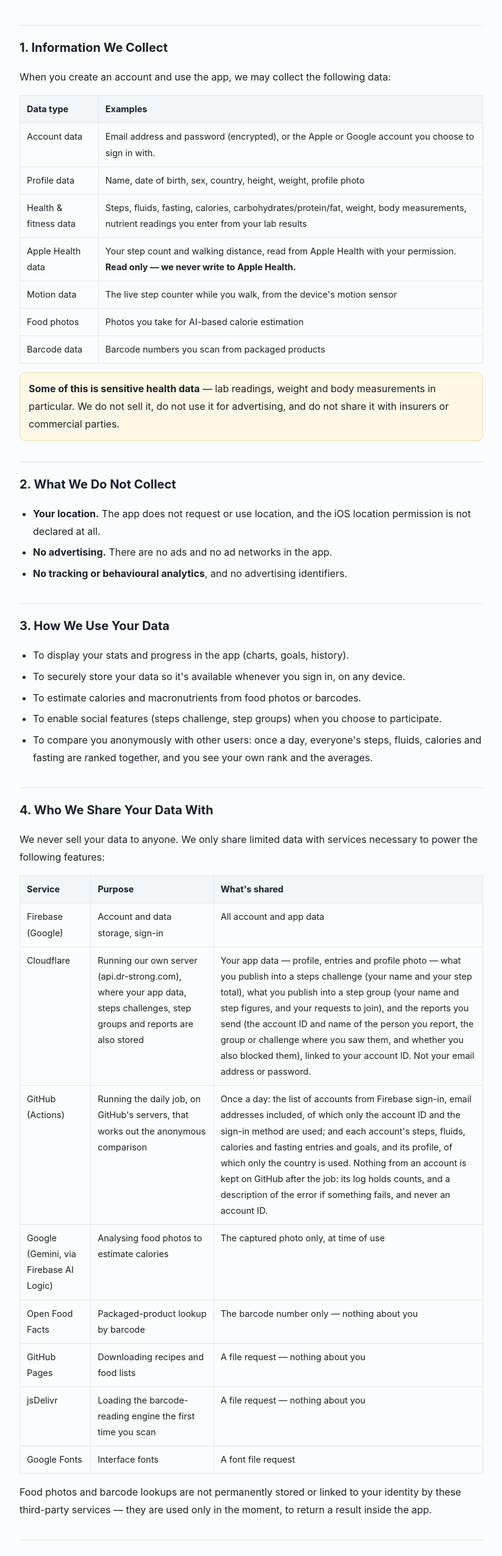
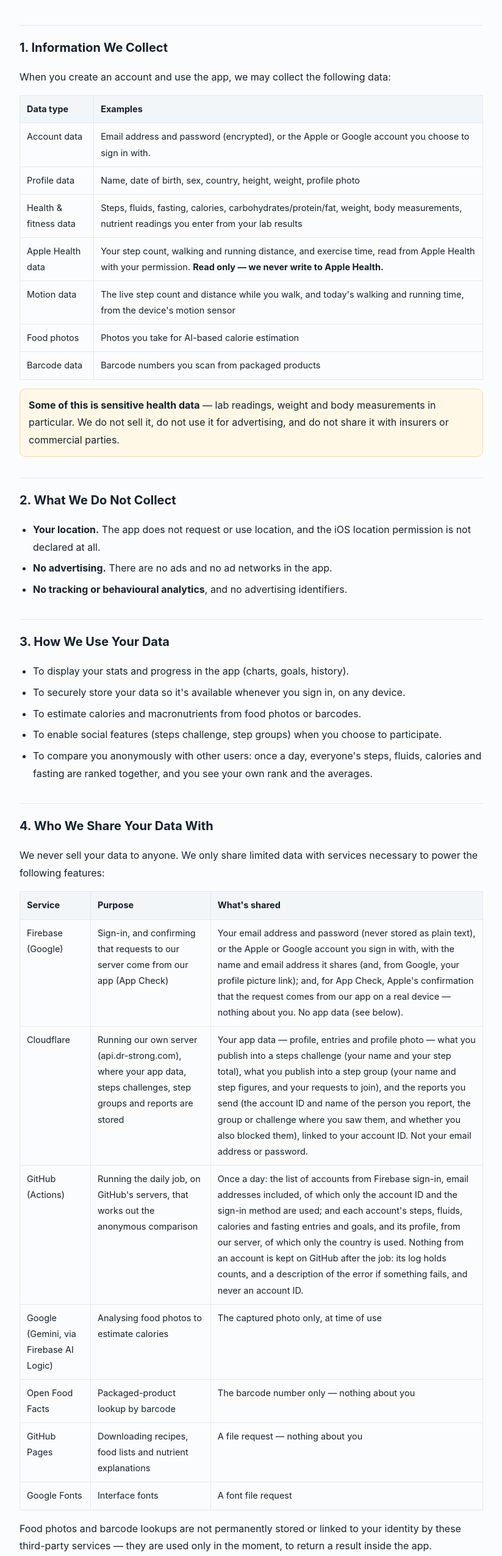
Before and after one commit to DrStrong999/dr-strong-privacy, a plain HTML site: page index.html in a window 1280 px wide. Shown: the part 244-2795 px from the top of the page at 61% size, without its empty margins (228-1051 px from the left). Drawn offline with Linux system fonts and the light colour scheme.

Commit message:
Privacy policy 1.9: our server alone, Firebase for sign-in

```diff
--- a/index.html
+++ b/index.html
@@ -35,7 +35,7 @@
 
 <div class="brand">DR STRONG</div>
 <h1>Privacy Policy</h1>
-<p class="meta">Last updated: 12 November 2026 · Version 1.8</p>
+<p class="meta">Last updated: 15 November 2026 · Version 1.9</p>
 <p>
   Your privacy matters to us. This policy explains what data the "Dr Strong"
   app collects, how it's used, who it's shared with, and how you can control
@@ -50,8 +50,8 @@
   <tr><td>Account data</td><td>Email address and password (encrypted), or the Apple or Google account you choose to sign in with.</td></tr>
   <tr><td>Profile data</td><td>Name, date of birth, sex, country, height, weight, profile photo</td></tr>
   <tr><td>Health &amp; fitness data</td><td>Steps, fluids, fasting, calories, carbohydrates/protein/fat, weight, body measurements, nutrient readings you enter from your lab results</td></tr>
-  <tr><td>Apple Health data</td><td>Your step count and walking distance, read from Apple Health with your permission. <strong>Read only — we never write to Apple Health.</strong></td></tr>
-  <tr><td>Motion data</td><td>The live step counter while you walk, from the device's motion sensor</td></tr>
+  <tr><td>Apple Health data</td><td>Your step count, walking and running distance, and exercise time, read from Apple Health with your permission. <strong>Read only — we never write to Apple Health.</strong></td></tr>
+  <tr><td>Motion data</td><td>The live step count and distance while you walk, and today's walking and running time, from the device's motion sensor</td></tr>
   <tr><td>Food photos</td><td>Photos you take for AI-based calorie estimation</td></tr>
   <tr><td>Barcode data</td><td>Barcode numbers you scan from packaged products</td></tr>
 </table>
@@ -88,18 +88,18 @@
   <tr><th>Service</th><th>Purpose</th><th>What's shared</th></tr>
   <tr>
     <td>Firebase (Google)</td>
-    <td>Account and data storage, sign-in</td>
-    <td>All account and app data</td>
+    <td>Sign-in, and confirming that requests to our server come from our app (App Check)</td>
+    <td>Your email address and password (never stored as plain text), or the Apple or Google account you sign in with, with the name and email address it shares (and, from Google, your profile picture link); and, for App Check, Apple's confirmation that the request comes from our app on a real device — nothing about you. No app data (see below).</td>
   </tr>
   <tr>
     <td>Cloudflare</td>
-    <td>Running our own server (api.dr-strong.com), where your app data, steps challenges, step groups and reports are also stored</td>
+    <td>Running our own server (api.dr-strong.com), where your app data, steps challenges, step groups and reports are stored</td>
     <td>Your app data — profile, entries and profile photo — what you publish into a steps challenge (your name and your step total), what you publish into a step group (your name and step figures, and your requests to join), and the reports you send (the account ID and name of the person you report, the group or challenge where you saw them, and whether you also blocked them), linked to your account ID. Not your email address or password.</td>
   </tr>
   <tr>
     <td>GitHub (Actions)</td>
     <td>Running the daily job, on GitHub's servers, that works out the anonymous comparison</td>
-    <td>Once a day: the list of accounts from Firebase sign-in, email addresses included, of which only the account ID and the sign-in method are used; and each account's steps, fluids, calories and fasting entries and goals, and its profile, of which only the country is used. Nothing from an account is kept on GitHub after the job: its log holds counts, and a description of the error if something fails, and never an account ID.</td>
+    <td>Once a day: the list of accounts from Firebase sign-in, email addresses included, of which only the account ID and the sign-in method are used; and each account's steps, fluids, calories and fasting entries and goals, and its profile, from our server, of which only the country is used. Nothing from an account is kept on GitHub after the job: its log holds counts, and a description of the error if something fails, and never an account ID.</td>
   </tr>
   <tr>
     <td>Google (Gemini, via Firebase AI Logic)</td>
@@ -113,12 +113,7 @@
   </tr>
   <tr>
     <td>GitHub Pages</td>
-    <td>Downloading recipes and food lists</td>
-    <td>A file request — nothing about you</td>
-  </tr>
-  <tr>
-    <td>jsDelivr</td>
-    <td>Loading the barcode-reading engine the first time you scan</td>
+    <td>Downloading recipes, food lists and nutrient explanations</td>
     <td>A file request — nothing about you</td>
   </tr>
   <tr>
@@ -132,6 +127,14 @@
   Food photos and barcode lookups are not permanently stored or linked to your
   identity by these third-party services — they are used only in the moment, to
   return a result inside the app.
+</p>
+
+<p>
+  <strong>Where your app data is kept:</strong> on our server (Cloudflare)
+  alone. Until 15 November 2026 it was also stored in Firebase (Google Cloud
+  Firestore); that copy was deleted on 15 November 2026. Earlier versions of
+  the app also kept a copy on your phone: versions released after
+  15 November 2026 delete it when they start, and deleting the app removes it.
 </p>
 
 <h2>5. What Other Users Can See</h2>
@@ -188,8 +191,8 @@
 </p>
 <table>
   <tr><th>Permission</th><th>Why</th></tr>
-  <tr><td>Apple Health</td><td>Reading your step count and distance. Read only.</td></tr>
-  <tr><td>Motion &amp; Fitness</td><td>The live step counter while you walk.</td></tr>
+  <tr><td>Apple Health</td><td>Reading your step count, distance and exercise time. Read only.</td></tr>
+  <tr><td>Motion &amp; Fitness</td><td>The live step counter while you walk, and today's walking and running time.</td></tr>
   <tr><td>Camera</td><td>Scanning barcodes and taking food photos. No image is saved from a barcode scan.</td></tr>
   <tr><td>Photos</td><td>Choosing a profile picture. We do not read your library; you pick one image.</td></tr>
   <tr><td>Notifications</td><td>Water, step and measurement reminders. Entirely optional.</td></tr>
@@ -199,7 +202,7 @@
 <ul>
   <li><strong>Access:</strong> You can review your data at any time within the app.</li>
   <li><strong>Correction:</strong> You can edit your profile and data directly from the Settings page.</li>
-  <li><strong>Deletion:</strong> You can permanently delete your account and your personal data from inside the app — <strong>Profile → Delete account</strong>. It is removed from our server and from Firebase. Deletion is permanent and cannot be undone.</li>
+  <li><strong>Deletion:</strong> You can permanently delete your account and your personal data from inside the app — <strong>Profile → Delete account</strong>. Your data is removed from our server, and your sign-in account from Firebase. If you signed in with Apple, the app also asks Apple to revoke its access to your Apple ID. Deletion is permanent and cannot be undone.</li>
   <li><strong>Data in groups you joined:</strong> The rows you published into a step group or a challenge (your name and step figures), and a request to join a group, are held in that group, not in your account, and deleting the account does not remove them. <strong>Leave the group, or withdraw the request, first</strong> if you want them gone, or email us and we will remove them for you.</li>
   <li><strong>Reports:</strong> A report keeps the account ID of whoever sent it and of whoever it is about, and it stays after either account is deleted, so that deleting an account cannot erase the reports about it. Email us about a report you sent.</li>
   <li><strong>A copy of your data:</strong> You can export everything stored in your account from inside the app — <strong>Settings → Privacy → Export my data</strong>. You receive a single JSON file, a standard format that other apps and services can read. It does not include the rows you published into groups (above); email us for those.</li>
```
